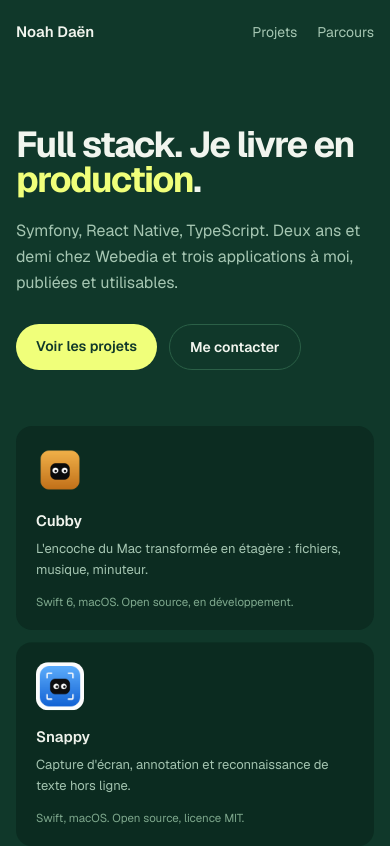
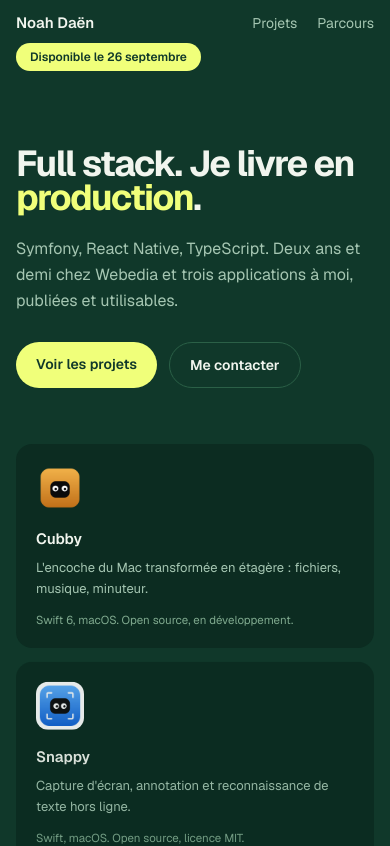
Before and after one commit to ndaen/portfolio, a Next.js app: page / in a window 390 px wide. Shown: the top 846 px of the page. Built offline with nearby package versions, Linux system fonts and the light colour scheme.

Commit message:
fix: keep availability pill visible on mobile nav

```diff
--- a/src/components/Nav.tsx
+++ b/src/components/Nav.tsx
@@ -7,7 +7,8 @@
 
 export function Nav({ disponibilite }: { disponibilite: string }) {
   return (
-    <header className="mx-auto flex h-16 max-w-6xl items-center justify-between px-4 sm:px-6">
+    <header className="mx-auto flex max-w-6xl flex-wrap items-center justify-between gap-y-2 px-4 py-3 sm:h-16 sm:flex-nowrap sm:py-0 sm:px-6">
+      <div className="flex w-full items-center justify-between sm:w-auto sm:contents">
         <Link href="/" className="text-[15px] font-semibold text-text">
           Noah Daën
         </Link>
@@ -21,6 +22,10 @@
             {disponibilite}
           </span>
         </nav>
+      </div>
+      <span className="rounded-full bg-accent px-3.5 py-1.5 text-xs font-semibold text-bg sm:hidden">
+        {disponibilite}
+      </span>
     </header>
   )
 }
```
Lines whose indentation alone changed are shown as unchanged.
